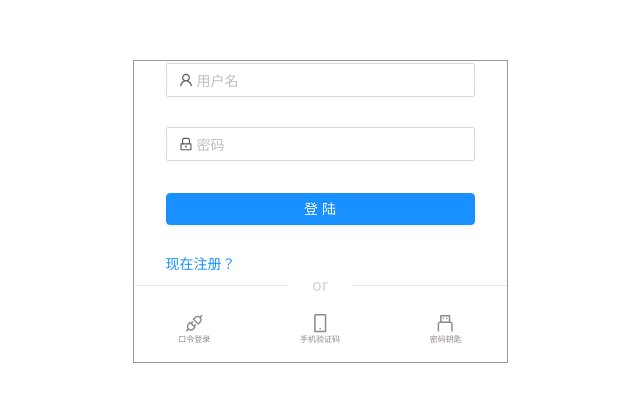
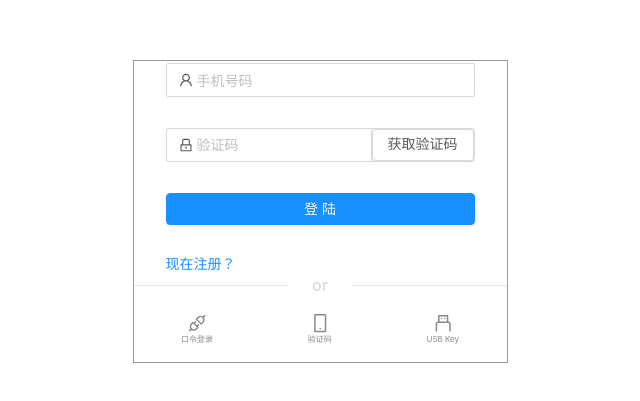
Before and after one commit to HytonightYX/auth-login, a React app in the folder client/: page / in a window 1280 px wide. Shown: the part 189-590 px from the top of the page, without its empty margins (320-960 px from the left). Built offline with nearby package versions, Linux system fonts and the light colour scheme.

Commit message:
feat: 抽取登录公共逻辑

```diff
--- a/client/src/App.jsx
+++ b/client/src/App.jsx
@@ -1,11 +1,13 @@
 import React, { useState } from 'react';
-import { Divider } from 'antd';
+import { Divider, message } from 'antd';
 import { MobileOutlined, UsbOutlined, ApiOutlined } from '@ant-design/icons';
 
 import PWDLoginForm from './forms/PWDLogin';
 import SMSLoginForm from './forms/SMSLogin';
 import USBLoginForm from './forms/USBLogin';
 import RegisterForm from './forms/Register';
+import axios from 'axios';
+import api from './api';
 import './style.less';
 
 const LOGIN_TYPE = {
@@ -17,7 +19,7 @@ const LOGIN_TYPE = {
 
 class Login extends React.Component {
   state = {
-    type: LOGIN_TYPE.PWD,
+    type: LOGIN_TYPE.SMS,
   };
 
   onFinish = (values) => {
@@ -44,13 +46,31 @@ class Login extends React.Component {
     this.setState({ type: LOGIN_TYPE.REG });
   };
 
+  doLogin = (params) => {
+    axios.post(api.LOGIN, params).then((res) => {
+      if (res && res.status === 200 && res.data.code === 200) {
+        message.success('登陆成功', 0.7);
+      } else if (res.data) {
+        message.error(`${res.data.msg}`);
+      } else {
+        message.error('网络错误, 请查看控制台');
+      }
+    });
+  };
+
   render() {
     const { type } = this.state;
     return (
       <div className="form-wrap">
-        {type === LOGIN_TYPE.PWD && <PWDLoginForm />}
-        {type === LOGIN_TYPE.SMS && <SMSLoginForm />}
-        {type === LOGIN_TYPE.USB && <USBLoginForm />}
+        {type === LOGIN_TYPE.PWD && (
+          <PWDLoginForm doLogin={this.doLogin} type={LOGIN_TYPE.PWD} />
+        )}
+        {type === LOGIN_TYPE.SMS && (
+          <SMSLoginForm doLogin={this.doLogin} type={LOGIN_TYPE.SMS} />
+        )}
+        {type === LOGIN_TYPE.USB && (
+          <USBLoginForm doLogin={this.doLogin} type={LOGIN_TYPE.USB} />
+        )}
         {type === LOGIN_TYPE.REG && <RegisterForm />}
 
         {type !== LOGIN_TYPE.REG && (
@@ -69,12 +89,12 @@ class Login extends React.Component {
 
               <div onClick={this.toSMSLogin}>
                 <MobileOutlined />
-                <span>手机验证码</span>
+                <span>验证码</span>
               </div>
 
               <div onClick={this.toUSBLogin}>
                 <UsbOutlined />
-                <span>密码钥匙</span>
+                <span>USB Key</span>
               </div>
             </div>
           </>
--- a/client/src/api.js
+++ b/client/src/api.js
@@ -1,6 +1,8 @@
 const base = 'http://localhost:8000';
 const REGISTER = base + '/register';
 const LOGIN = base + '/login';
+
+const RANDOM = 'https://crypto.hznuhub.net/dev-api/random/true/6'
 
 export default {
   LOGIN,
--- a/client/src/forms/PWDLogin.jsx
+++ b/client/src/forms/PWDLogin.jsx
@@ -4,21 +4,11 @@
 import React from 'react';
 import { Form, Input, Button, message } from 'antd';
 import { UserOutlined, LockOutlined } from '@ant-design/icons';
-import axios from 'axios';
-import api from '../api';
 
-const LoginForm = () => {
+const LoginForm = ({doLogin, type}) => {
   const onFinish = (values) => {
     console.log('Success:', values);
-    axios.post(api.LOGIN, { ...values, type: 1 }).then((res) => {
-      if (res && res.status === 200 && res.data.code === 200) {
-        message.success('登陆成功', 0.7);
-      } else if (res.data) {
-        message.error(`${res.data.msg}`);
-      } else {
-        message.error('网络错误, 请查看控制台');
-      }
-    });
+    doLogin({...values, type})
   };
 
   const onFinishFailed = (errorInfo) => {
--- a/client/src/forms/Register.jsx
+++ b/client/src/forms/Register.jsx
@@ -7,7 +7,7 @@ import { UserOutlined, LockOutlined, MobileOutlined } from '@ant-design/icons';
 import axios from 'axios';
 import api from '../api';
 
-const RegisterForm = () => {
+const RegisterForm = ({doLogin}) => {
   const onFinish = (values) => {
     axios.post(api.REGISTER, values).then((res) => {
       console.log(res);
--- a/client/src/forms/SMSLogin.jsx
+++ b/client/src/forms/SMSLogin.jsx
@@ -20,7 +20,7 @@ const LoginForm = ({ doLogin, type }) => {
 
   const getCodeButton = (
     <Form.Item name="prefix" noStyle>
-      <Button>获取验证码</Button>
+      <Button >获取验证码</Button>
     </Form.Item>
   );
 
--- a/client/src/forms/USBLogin.jsx
+++ b/client/src/forms/USBLogin.jsx
@@ -3,14 +3,12 @@
  */
 import React from 'react';
 import { Form, Input, Button } from 'antd';
-import {
-  LockOutlined,
-  UserOutlined
-} from '@ant-design/icons';
+import { LockOutlined, UserOutlined } from '@ant-design/icons';
 
-const LoginForm = () => {
+const LoginForm = ({doLogin, type}) => {
   const onFinish = (values) => {
     console.log('Success:', values);
+    doLogin({...values, type})
   };
 
   const onFinishFailed = (errorInfo) => {
```
